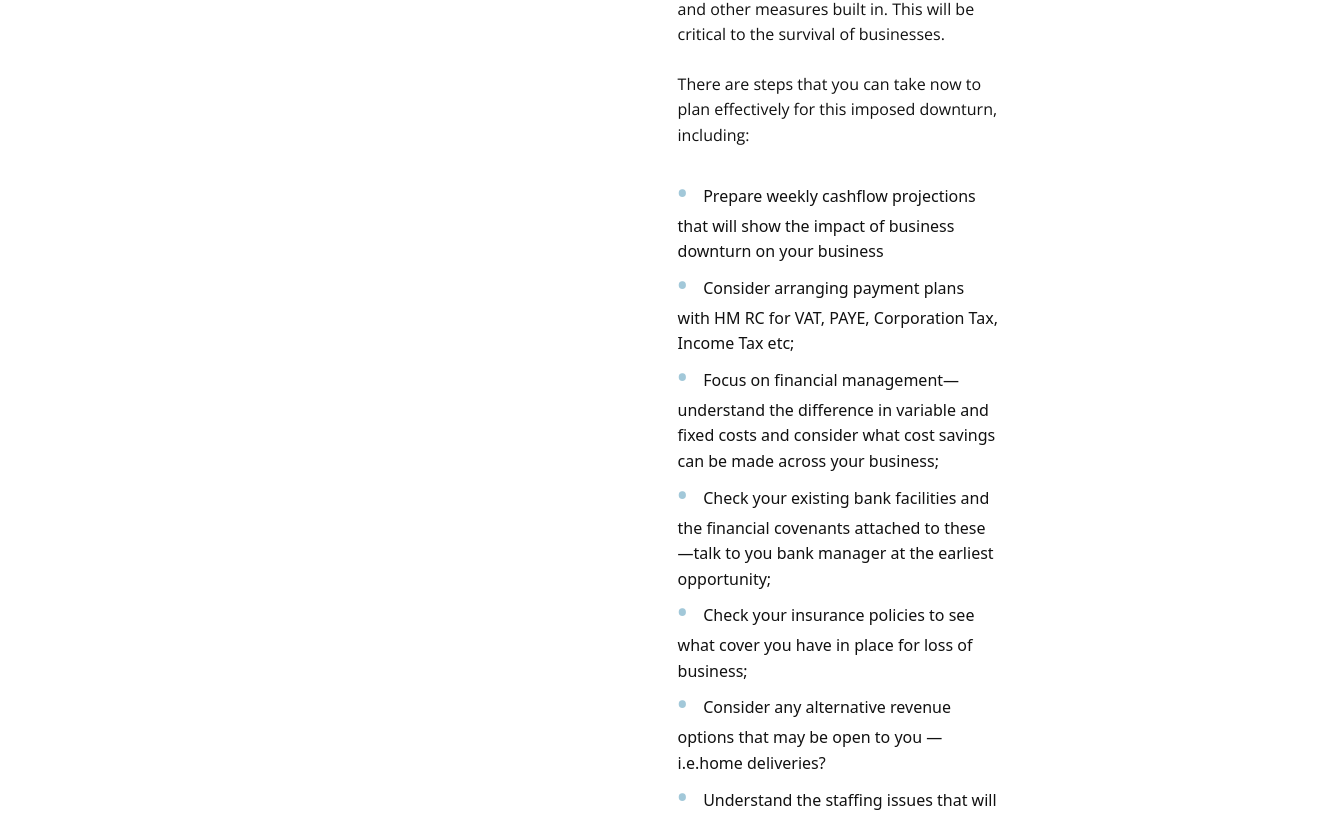
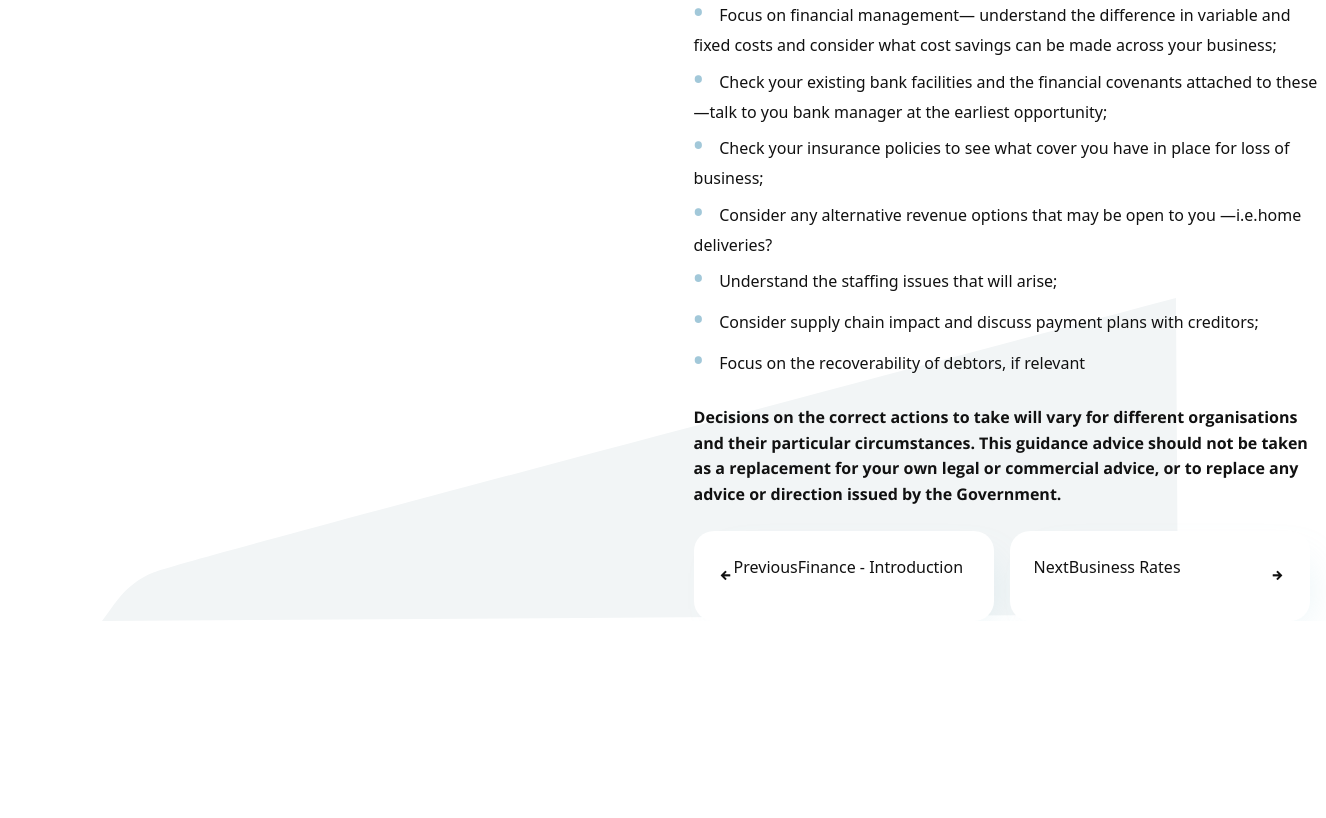
Before and after one commit to dermyhughes/front-end-demo, an Angular app: page / in a window 1280 px wide. Shown: the part 943-1761 px from the top of the page, 1326 px wide, since content can reach past the window. After the commit the page ends 1564 px from the top, so only its background shows below. Built offline with nearby package versions, Linux system fonts and the light colour scheme.

Commit message:
Started stepper

```diff
--- a/src/app/app.component.html
+++ b/src/app/app.component.html
@@ -25,6 +25,9 @@
                     </div>
                 </div>
             </section>
+            <section class="main-bg-bottom">
+
+            </section>
         </main>
 
 
--- a/src/app/app.component.scss
+++ b/src/app/app.component.scss
@@ -15,8 +15,9 @@
 #main-container {
 
     .main-bg {
-        background-image: url(../assets/bg-top.svg);
-        background-repeat: no-repeat;
+        background-image: url(../assets/bg-top.svg), url(../assets/bg-bottom.svg);
+        background-repeat: no-repeat, no-repeat;
+        background-position: top, bottom;
 
         .main-content-container {
             position: relative;
--- a/src/app/app.module.ts
+++ b/src/app/app.module.ts
@@ -5,13 +5,15 @@ import { AppComponent } from './app.component';
 import { HeaderComponent } from './header/header.component';
 import { BodyTextComponent } from './body-text/body-text.component';
 import { ContentCardComponent } from './content-card/content-card.component';
+import { PageStepperComponent } from './page-stepper/page-stepper.component';
 
 @NgModule({
   declarations: [
     AppComponent,
     HeaderComponent,
     BodyTextComponent,
-    ContentCardComponent
+    ContentCardComponent,
+    PageStepperComponent
   ],
   imports: [
     BrowserModule
--- a/src/app/body-text/body-text.component.html
+++ b/src/app/body-text/body-text.component.html
@@ -1,5 +1,5 @@
-<div class="main-content">
-    <h1 class="main-content__title">Cashflow Managment</h1>
+<section class="main-content">
+    <h1 class="main-content__title">Cashflow Management</h1>
     <p class="main-content__top-p">As we move through this very difficult time, preserving cash and managing cashflow
         will be critical to your business survival, positioning yourselves for financial support
         applications, and ultimately to be stronger and more agile business going forward. </p>
@@ -27,4 +27,9 @@
         particular circumstances. This guidance advice should not be taken as a replacement for your own
         legal or commercial advice, or to replace any advice or direction issued by the Government.
     </p>
-</div>
+</section>
+
+<section class="page-stepper-container">
+    <app-page-stepper alignTo="left" stepperTitle="Finance - Introduction"></app-page-stepper>
+    <app-page-stepper alignTo="right" stepperTitle="Business Rates"></app-page-stepper>
+</section>
--- a/src/app/body-text/body-text.component.scss
+++ b/src/app/body-text/body-text.component.scss
@@ -36,3 +36,8 @@
         }
     }
 }
+
+.page-stepper-container {
+    display: flex;
+    justify-content: space-between;
+}
--- a/src/app/content-card/content-card.component.html
+++ b/src/app/content-card/content-card.component.html
@@ -1,4 +1,4 @@
-<div class="contents-card">
+<div class="card contents-card">
     <div class="contents-card__top">
         <h2 class="contents-card__title">Contents</h2>
         <hr>
--- a/src/app/content-card/content-card.component.scss
+++ b/src/app/content-card/content-card.component.scss
@@ -8,14 +8,8 @@
 }
 
 .contents-card {
-    height: 100%;
-    width: 300px;
-    padding: 1.5em;
     padding-bottom: 2.5em;
-    border-radius: 20px;
-    background-color: $background-white;
-    box-shadow: 15px 15px 40px -20px #8fc7d544;
-    position: relative;
+    margin-left: 0;
 
     .contents-card__top {
         position: relative;
--- /dev/null
+++ b/src/app/page-stepper/page-stepper.component.html
@@ -0,0 +1,14 @@
+<div class="card" [style.width.px]="cardWidth">
+    <div class="stepper-content">
+        <div *ngIf="alignTo === 'left'" class="stepper-content--arrow-left">
+            <i class="arrow-left icofont-arrow-left"></i>
+        </div>
+        <div class="stepper-text">
+            <span class="stepper-text__sub-header">{{ alignTo === 'left' ? 'Previous' : 'Next' }}</span>
+            <span class="stepper-text__header">{{ stepperTitle }}</span>
+        </div>
+        <div *ngIf="alignTo === 'right'" class="stepper-content--arrow-right">
+            <i class="arrow-right icofont-arrow-right"></i>
+        </div>
+    </div>
+</div>
--- /dev/null
+++ b/src/app/page-stepper/page-stepper.component.scss
@@ -0,0 +1,20 @@
+.stepper-content {
+    display: flex;
+    height: 100%;
+
+    .stepper-text {
+        flex: 1;
+    }
+
+    .stepper-content--arrow-left,
+    .stepper-content--arrow-right {
+        align-self: center;
+    }
+
+    .stepper-content--arrow-left {
+        justify-self: flex-end;
+    }
+    .stepper-content--arrow-right {
+        justify-self: flex-start;
+    }
+}
--- /dev/null
+++ b/src/app/page-stepper/page-stepper.component.ts
@@ -0,0 +1,27 @@
+import { Component, OnInit, Input } from '@angular/core';
+
+@Component({
+  selector: 'app-page-stepper',
+  templateUrl: './page-stepper.component.html',
+  styleUrls: ['./page-stepper.component.scss']
+})
+export class PageStepperComponent implements OnInit {
+
+  /** Set width of card. Defauts to 300px. */
+  @Input() cardWidth: number = 300;
+  /** Set alignment to left or right */
+  @Input() alignTo: stepperDirection;
+  /** Set title of stepper */
+  @Input() stepperTitle: string;
+
+  constructor() { }
+
+  ngOnInit(): void {
+  }
+
+}
+
+export enum stepperDirection {
+  left = 'left',
+  right = 'right'
+}
--- /dev/null
+++ b/src/styles/_partials/_card.scss
@@ -0,0 +1,11 @@
+.card {
+    height: 100%;
+    width: 300px;
+    padding: 1.5em;
+    margin-right: 1em;
+    margin-bottom: 1em;
+    border-radius: 20px;
+    background-color: $background-white;
+    box-shadow: 15px 15px 40px -20px #8fc7d544;
+    position: relative;
+}
--- a/src/styles/styles.scss
+++ b/src/styles/styles.scss
@@ -1,6 +1,7 @@
 @import "./_partials/reset";
 @import "./_partials/colors";
 @import "./_partials/layout";
+@import "./_partials/card";
 
 
 @import url('https://fonts.googleapis.com/css2?family=Raleway:wght@300;400;600;800&display=swap');
```
Also changed, not shown: src/assets/bg-bottom.svg (added), 1 other file (tests, documents, lock files or other folders).
